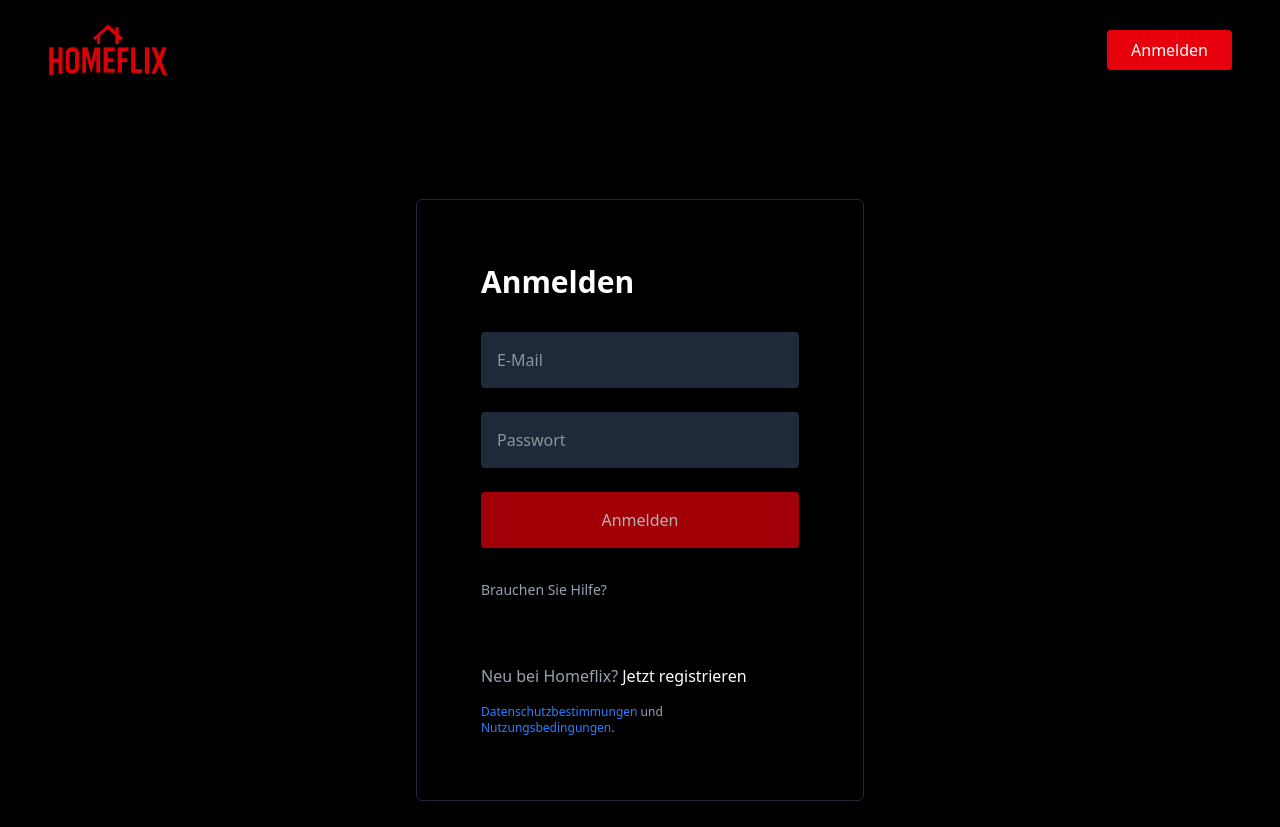
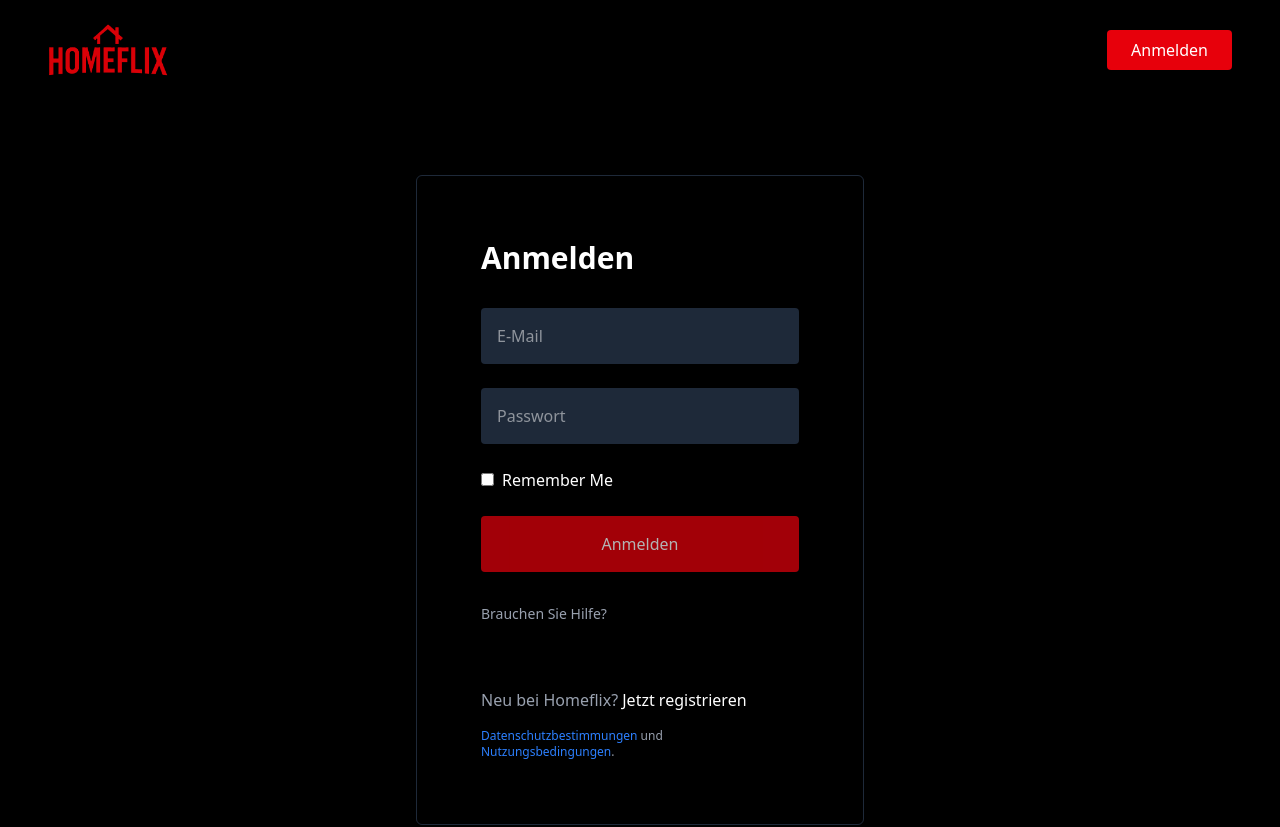
Before and after one commit to mariokreitz/Homeflix, an Angular app in the folder frontend/: page /login in a window 1280 px wide. Shown: the top 827 px of the page. Built offline with nearby package versions, Linux system fonts and the light colour scheme; no server answers.

Commit message:
feat(auth): add remember me checkbox to login form

```diff
--- a/frontend/src/app/pages/login/login.html
+++ b/frontend/src/app/pages/login/login.html
@@ -27,6 +27,14 @@
 							placeholder="Passwort"
 							type="password"
 				></app-form-field>
+
+				<app-form-field
+							[form]="loginForm"
+							autocomplete="rememberMe"
+							controlName="rememberMe"
+							label="Remember Me"
+							type="checkbox"
+				></app-form-field>
 			</app-auth-form>
 			<div class="mt-8 flex justify-between text-gray-400 text-sm">
 				<a class="hover:underline" href="#">Brauchen Sie Hilfe?</a>
@@ -35,7 +43,7 @@
 			<div class="mt-16 text-gray-400">
 				<p>Neu bei Homeflix? <a class="text-white hover:underline" routerLink="/register">Jetzt registrieren</a></p>
 				<p class="mt-4 text-xs">
-					<a class="hover:underline text-blue-500" href="#">Datenschutzbestimmungen</a> und
+					<a class="hover:underline text-blue-500" routerLink="/privacy-policy">Datenschutzbestimmungen</a> und
 					<a class="hover:underline text-blue-500" href="#">Nutzungsbedingungen</a>.
 				</p>
 			</div>
--- a/frontend/src/app/pages/login/login.ts
+++ b/frontend/src/app/pages/login/login.ts
@@ -26,6 +26,7 @@ import { useAuthForm } from '../../shared/utils/auth-form.utils';
 export class Login {
     public readonly loginForm = useAuthForm({
         includeEmail: true,
+        includeRememberMe: true,
     });
     protected readonly error = signal<string | null>(null);
     protected readonly isLoading = signal<boolean>(false);
@@ -42,7 +43,7 @@ export class Login {
         }
 
         const formValue = this.loginForm.value;
-        const { email, password } = formValue;
+        const { email, password, rememberMe } = formValue;
 
         if (!email || !password || typeof email !== 'string' || typeof password !== 'string') {
             this.error.set('E-Mail und Passwort sind erforderlich.');
@@ -56,8 +57,7 @@ export class Login {
 
         this.isLoading.set(true);
 
-        //TODO remember me functionality
-        this.authService.login(email.trim(), password).subscribe({
+        this.authService.login(email.trim(), password, rememberMe).subscribe({
             next: (response: ApiSuccessResponse<LoginResponse, {}>) => {
                 try {
                     if (response?.success) {
@@ -70,7 +70,7 @@ export class Login {
                     this.error.set('Ein unerwarteter Fehler ist aufgetreten.');
                 }
             },
-            error: (err: ApiErrorResponse<ErrorResponse<{}>>) => {
+            error: (err: ApiErrorResponse<ErrorResponse>) => {
                 const errorMessage = err?.error?.message;
                 this.error.set(
                   typeof errorMessage === 'string' && errorMessage.trim()
--- a/frontend/src/app/pages/register/register.html
+++ b/frontend/src/app/pages/register/register.html
@@ -45,7 +45,7 @@
 			<div class="mt-16 text-gray-400">
 				<p>Bereits ein Konto? <a class="text-white hover:underline" routerLink="/login">Jetzt anmelden</a></p>
 				<p class="mt-4 text-xs">
-					<a class="hover:underline text-blue-500" href="#">Datenschutzbestimmungen</a> und
+					<a class="hover:underline text-blue-500" routerLink="/privacy-policy">Datenschutzbestimmungen</a> und
 					<a class="hover:underline text-blue-500" href="#">Nutzungsbedingungen</a>.
 				</p>
 			</div>
--- a/frontend/src/app/shared/components/form-field/form-field.ts
+++ b/frontend/src/app/shared/components/form-field/form-field.ts
@@ -4,7 +4,7 @@ import { AbstractControl, FormGroup, ReactiveFormsModule } from '@angular/forms'
 import { Subscription } from 'rxjs';
 import { getValidationErrorMessage } from '../../utils/form.utils';
 
-export type FieldType = 'text' | 'email' | 'password';
+export type FieldType = 'text' | 'email' | 'password' | 'checkbox';
 
 interface ControlState {
     readonly invalid: boolean;
@@ -21,6 +21,8 @@ interface ControlState {
     ],
     template: `
 			<div [formGroup]="form()">
+				@if (type() === 'checkbox') {
+					<div class="flex items-center gap-2">
 						<input
 									[attr.aria-label]="label()"
 									[attr.aria-describedby]="shouldShowError() ? controlName() + '-error' : null"
@@ -29,9 +31,28 @@ interface ControlState {
 									[formControlName]="controlName()"
 									[placeholder]="placeholder()"
 									[type]="type()"
+									[name]="controlName()"
+									[id]="controlName()"
+									(change)="onChange($event)"
+									class="bg-gray-800 text-white rounded focus:outline-none focus:ring-2 focus:ring-red-600"
+						/>
+						<label [for]="controlName()" class="select-none cursor-pointer">{{ label() }}</label>
+					</div>
+				} @else {
+					<input
+								[attr.aria-label]="label()"
+								[attr.aria-describedby]="shouldShowError() ? controlName() + '-error' : null"
+								[attr.aria-invalid]="shouldShowError()"
+								[attr.autocomplete]="autocomplete()"
+								[formControlName]="controlName()"
+								[placeholder]="placeholder()"
+								[type]="type()"
+								[name]="controlName()"
+								[id]="controlName()"
 								class="w-full bg-gray-800 text-white p-4 rounded focus:outline-none focus:ring-2 focus:ring-red-600"
 								(blur)="onBlur()"
 					/>
+				}
 				@if (shouldShowError()) {
 					<p
 								[id]="controlName() + '-error'"
@@ -59,7 +80,7 @@ export class FormFieldComponent implements OnChanges, OnDestroy {
         const formValue = this.form();
         const controlNameValue = this.controlName();
 
-        if (!formValue || !controlNameValue || typeof controlNameValue !== 'string') {
+        if (!formValue || !controlNameValue) {
             return null;
         }
 
@@ -81,7 +102,7 @@ export class FormFieldComponent implements OnChanges, OnDestroy {
     public readonly activeErrorMessage = computed<string>(() => {
         const customMessage = this.errorMessage();
 
-        if (customMessage && typeof customMessage === 'string') {
+        if (customMessage) {
             return customMessage;
         }
 
@@ -144,6 +165,28 @@ export class FormFieldComponent implements OnChanges, OnDestroy {
         this.cleanupSubscriptions();
     }
 
+    public onChange(event: Event): void {
+        const formValue: FormGroup = this.form();
+        const controlNameValue: string = this.controlName();
+        if (!formValue || !controlNameValue) {
+            console.error('Form or control name is not defined.');
+            return;
+        }
+        const target = event.target as HTMLInputElement;
+        if (!target) {
+            console.error('Event target is not an HTMLInputElement.');
+            return;
+        }
+
+        const checkbox = formValue.get(controlNameValue);
+        if (!checkbox) {
+            console.error(`Control with name "${controlNameValue}" not found in form.`);
+            return;
+        }
+        checkbox.setValue(target.checked);
+
+    }
+
     public onBlur(): void {
         const control = this.control();
         if (control && typeof control.markAsTouched === 'function') {
--- a/frontend/src/app/shared/models/form.ts
+++ b/frontend/src/app/shared/models/form.ts
@@ -17,4 +17,5 @@ export interface AuthFormConfig {
     readonly includeUsername?: boolean;
     readonly includeEmail?: boolean;
     readonly includeConfirmPassword?: boolean;
+    readonly includeRememberMe?: boolean;
 }
--- a/frontend/src/app/shared/utils/auth-form.utils.ts
+++ b/frontend/src/app/shared/utils/auth-form.utils.ts
@@ -17,7 +17,7 @@ export function useAuthForm(config: AuthFormConfig = {}): FormGroup {
         throw new Error('Invalid password minimum length configuration');
     }
 
-    const formConfig: Record<string, [ string, readonly any[] ]> = {};
+    const formConfig: Record<string, [ string | boolean, readonly any[] ]> = {};
 
     if (config.includeEmail !== false) {
         formConfig['email'] = [
@@ -47,6 +47,13 @@ export function useAuthForm(config: AuthFormConfig = {}): FormGroup {
         ];
     }
 
+    if (config.includeRememberMe) {
+        formConfig['rememberMe'] = [
+            false,
+            [] as const,
+        ];
+    }
+
     const form = fb.group(formConfig);
 
     if (config.includeConfirmPassword) {
```
Lines whose indentation alone changed are shown as unchanged.
